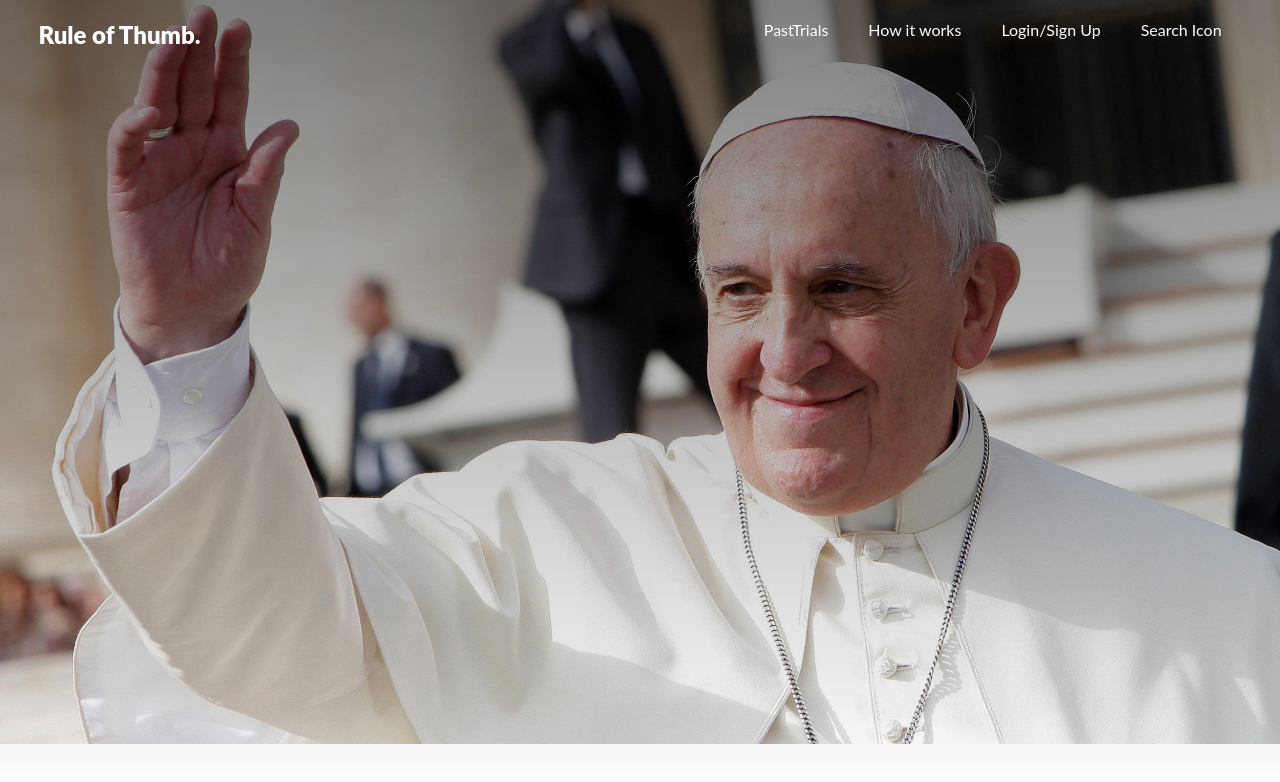
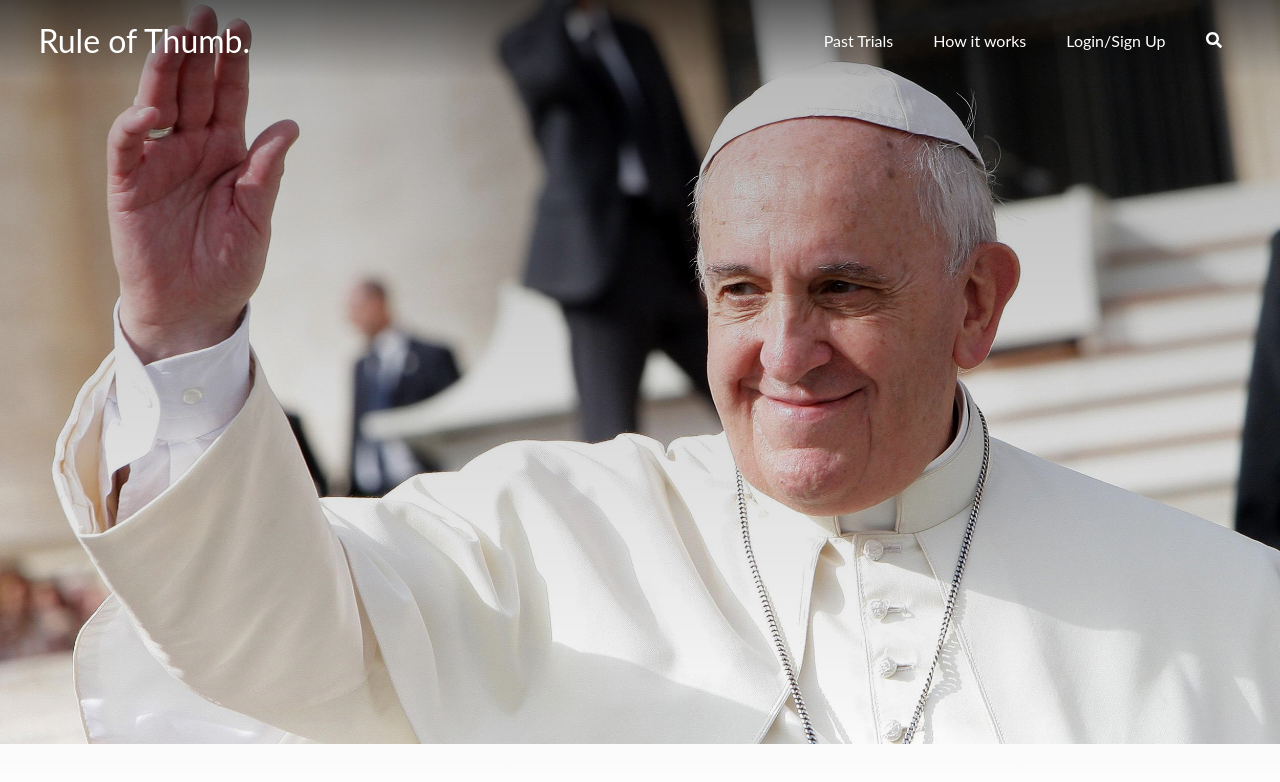
Before and after one commit to sebasvelasco353/ui-test, a React (Create React App) app: page / in a window 1280 px wide. Shown: the top 782 px of the page. Built offline with nearby package versions, Linux system fonts and the light colour scheme.

Commit message:
Navbar Done

```diff
--- a/src/Components/Navbar.js
+++ b/src/Components/Navbar.js
@@ -1,23 +1,30 @@
 import React from 'react'
 import styled from 'styled-components';
 import { Link } from "react-router-dom";
+
+import { FontAwesomeIcon } from '@fortawesome/react-fontawesome'
+import { faSearch } from '@fortawesome/free-solid-svg-icons'
 
 const StyledNavbar = styled.nav`
     padding: 20px 3vw;
     width: 94vw;
     display: flex;
-    height: 3vh;
+    height: 5vh;
     flex-direction: row;
     justify-content: space-between;
     font-family: 'Lato', sans-serif;
+    background-image: linear-gradient(rgba(0, 0, 0, 0.5), rgba(0, 0, 0, 0.0));
     position: absolute;
     top: 0;
     z-index: 10000;
     .brand {
-        font-weight: 900;
-        font-size: 1.5rem;
+        font-size: 2rem;
         text-decoration: none;
         color: white;
+
+        display: flex;
+        justify-content: center;
+        align-items: center;
     }
     ul {
         display: flex;
@@ -27,9 +34,21 @@
         li {
             margin: 0px 20px;
             color: white;
+            font-size: 1rem;
+
+            display: flex;
+            justify-content: center;
+            align-items: center;
             a{
                 text-decoration: none;
                 color: white;
+                :hover {
+                    text-decoration: underline;
+                    color: white;
+                }
+            }
+            svg {
+                cursor: pointer;
             }
         }
     }
@@ -41,7 +60,7 @@
             <Link className="brand" to="/">Rule of Thumb.</Link>
             <ul>
                 <li>
-                    <Link to="/PastTrials">PastTrials</Link>
+                    <Link to="/PastTrials">Past Trials</Link>
                 </li>
                 <li>
                     <Link to="/HowItWorks">How it works</Link>
@@ -50,7 +69,7 @@
                     <Link to="/Login">Login/Sign Up</Link>
                 </li>
                 <li>
-                    Search Icon
+                    <FontAwesomeIcon icon={faSearch} />
                 </li>
             </ul>
         </StyledNavbar>
--- a/src/Pages/Home.js
+++ b/src/Pages/Home.js
@@ -23,7 +23,7 @@
             top: 0;
             left: 0;
             width: 100%;
-            background-image: linear-gradient(rgba(0, 0, 0, 0.5), rgba(0, 0, 0, 0.0) );
+            background-image: linear-gradient(rgba(0, 0, 0, 0.3), rgba(0, 0, 0, 0.0) );
         }
     }
 `;
```
